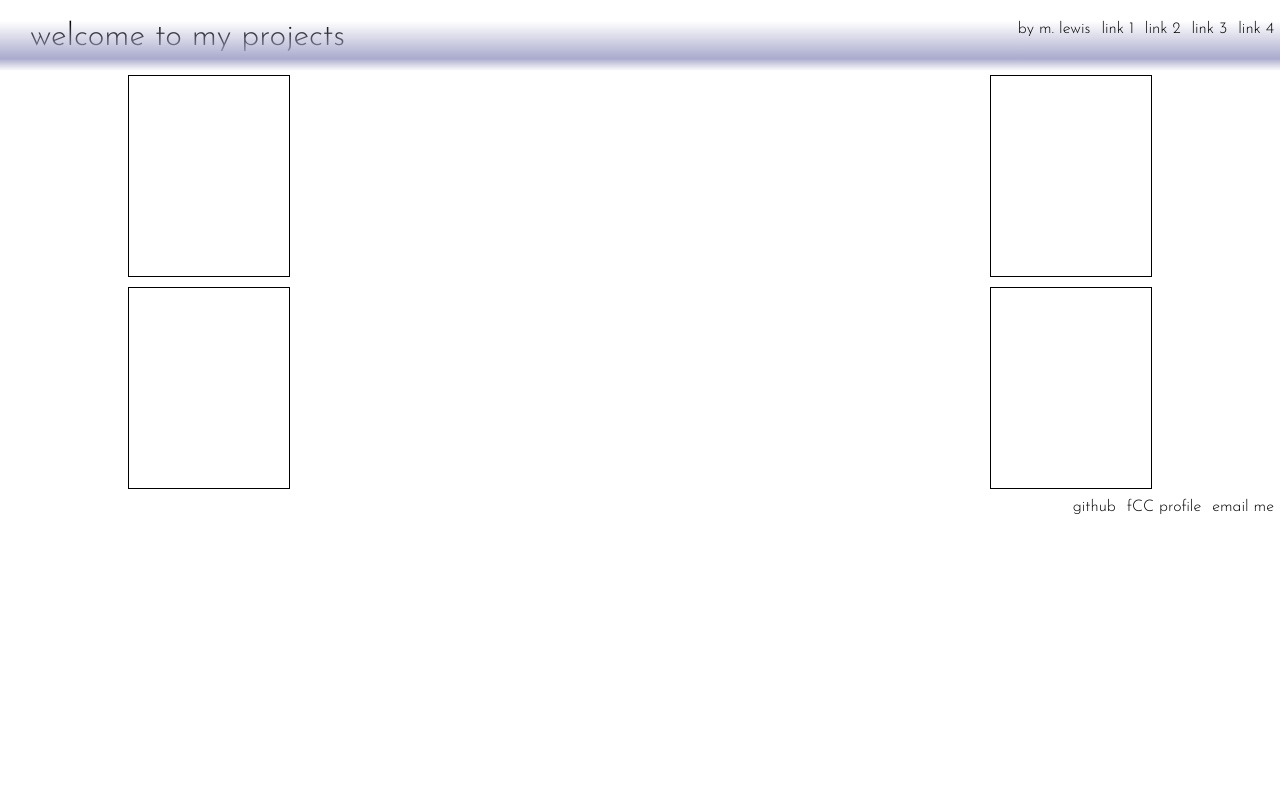
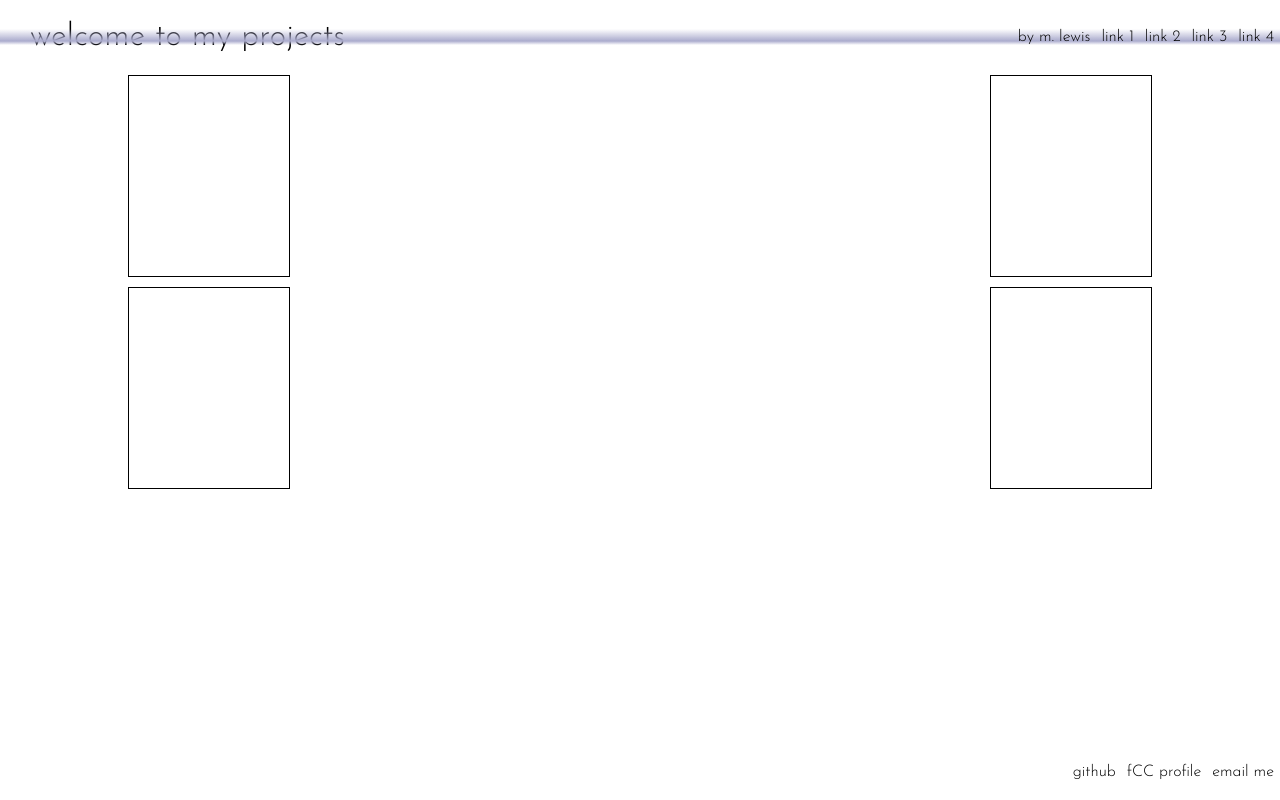
Before and after one commit to mcxlewis/personal-portfolio, a plain HTML site: page index.html in a window 1280 px wide. Drawn offline with Linux system fonts and the light colour scheme.

Commit message:
Center text in navbar

```diff
--- a/index.html
+++ b/index.html
@@ -19,10 +19,10 @@
             <a href="#external-link">link 3</a>
             <a href="#">link 4</a>
         </nav>
+        <div class="welcome-section" id="welcome-section">
+            <h1 class="welcome-text">welcome to my projects </h1>
+        </div>
     </span>
-    <div class="welcome-section" id="welcome-section">
-        <h1 class="welcome-text">welcome to my projects </h1>
-        </div>
     <div class="projects" id="projects">
         <div class="project-tile-1">
             <!--project here-->
--- a/styles.css
+++ b/styles.css
@@ -15,16 +15,27 @@ body {
 }
 
 .head {
-  padding-bottom: 30px;
+  display: flex;
+  justify-content: space-between;
+  align-items: center;
 }
-
 .navbar {
   background: linear-gradient(
   transparent 0%,
   #aaabcd 75%,
     transparent
     );
-    height: 50px;
+    /* height: 50px; */
+    align-items: center;
+}
+
+.external-link, .navbar {
+  position: fixed;
+  width: 100%;
+}
+
+.welcome-section {
+  margin-left: 30px;
 }
 
   .project-tile-1 {
@@ -68,20 +79,16 @@ body {
     gap: 10px;
   }
 
-  .external-link, .navbar {
-    text-align: right;
-    position: fixed;
-    width: 100%;
-  }
-  .welcome-section {
-    margin-left: 30px;
-    grid: 2;
-  }
 
   a {
     padding-right: 6px;
   }
 
-  .head-left {
-    text-align: left;
+  .external-link {
+    text-align: right;
+    bottom: 20px;
   }
+
+  .head:not(.head-left) {
+    text-align: right;
+  }
```
